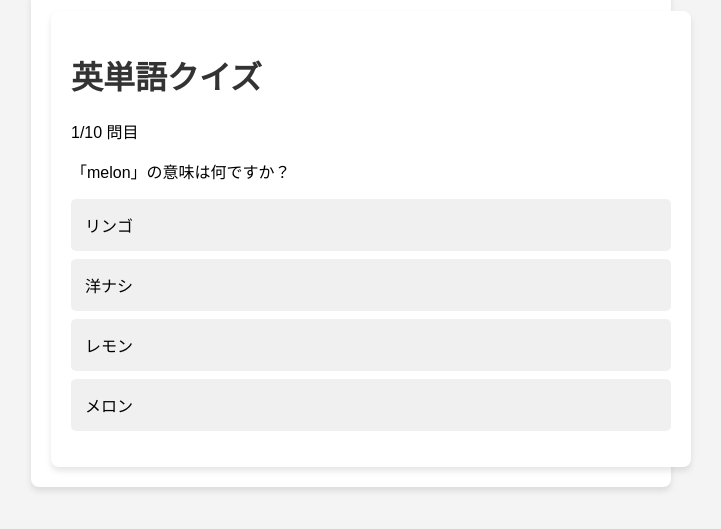
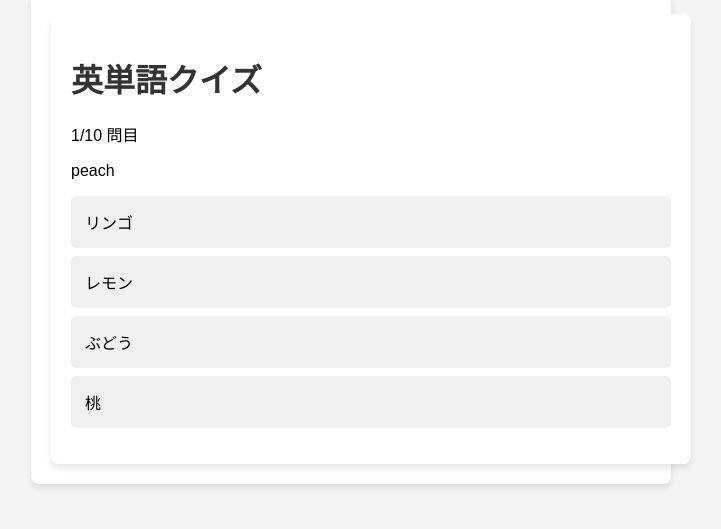
Before and after one commit to KazzHead/GhostVocab, a Next.js app: page / in a window 1280 px wide. Shown: the part 181-710 px from the top of the page, without its empty margins (289-1010 px from the left). Built offline with nearby package versions, Linux system fonts and the light colour scheme.

Commit message:
Add word list in results

```diff
--- a/pages/index.tsx
+++ b/pages/index.tsx
@@ -146,7 +146,7 @@ export default function Home() {
       <p>{`${currentWordIndex + 1}/${words.length} 問目`}</p>
       {currentWord && (
         <>
-          <p>{`「${currentWord.word}」の意味は何ですか？`}</p>
+          <p>{`${currentWord.word}`}</p>
           <ul>
             {choices.map((choice, index) => (
               <li
--- a/pages/results.tsx
+++ b/pages/results.tsx
@@ -20,9 +20,9 @@ const Results = () => {
       <ul>
         {resultsArray.map((result, index) => (
           <li key={index}>
-            {`${index + 1}. ${result.question} ${result.correctAnswer} ${
-              result.isCorrect ? "◯" : "✕"
-            }`}
+            {`${index + 1}. ${result.isCorrect ? "◯" : "✕"} ${
+              result.question
+            } ${result.correctAnswer}`}
           </li>
         ))}
       </ul>
```
Also changed, not shown: howtocode.txt (added), public/vocabulary.csv.
